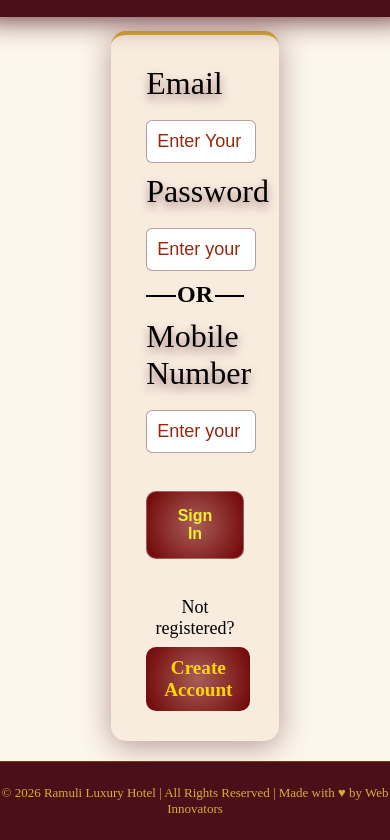
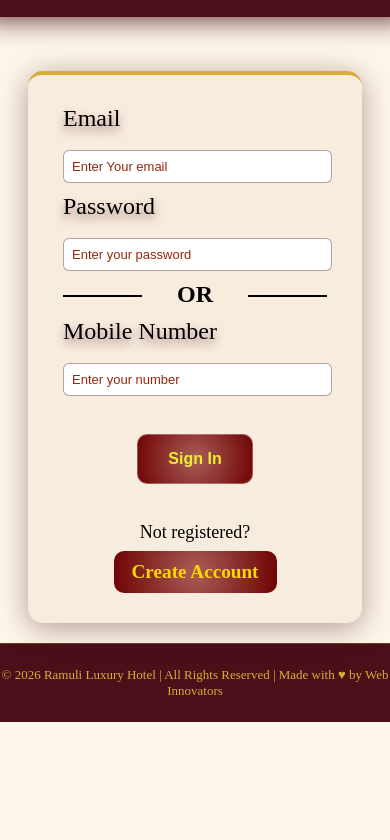
Before and after one commit to mittalmukul1197/Project, a plain HTML site: page login.html in a window 390 px wide. Shown: the part 74-914 px from the top of the page. After the commit the page ends 844 px from the top, so only its background shows below. Drawn offline with Linux system fonts and the light colour scheme.

Commit message:
Refactor login.css for improved responsiveness

```diff
--- a/login.css
+++ b/login.css
@@ -14,7 +14,7 @@ body{
     justify-content: center;
     align-items: center;
     height: 94%;
-    width: 25vw;
+    max-width:400px;
         animation: Fade 1s ease both;
 
     margin-top: 80px;
@@ -250,3 +250,34 @@ input:focus::placeholder{
 
 
 /*responsive*/
+
+@media (max-width: 768px) {
+.login{
+    margin-top: 120px;
+    max-width: 85%;
+}
+     label{
+        font-size: x-large;
+    }
+
+    input{
+        font-size: small;
+        padding: 2px 2px;
+    }
+    input{
+
+    font-size: small;
+
+}
+
+#logincard input{
+    width: 95%;
+    padding: 8px;
+
+    border: 1px solid rgba(75,15,26,0.4);
+    border-radius: 6px;
+
+    outline: none;
+}
+
+}
```
